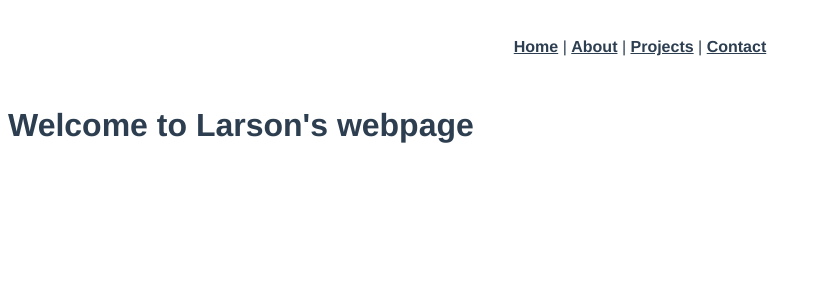
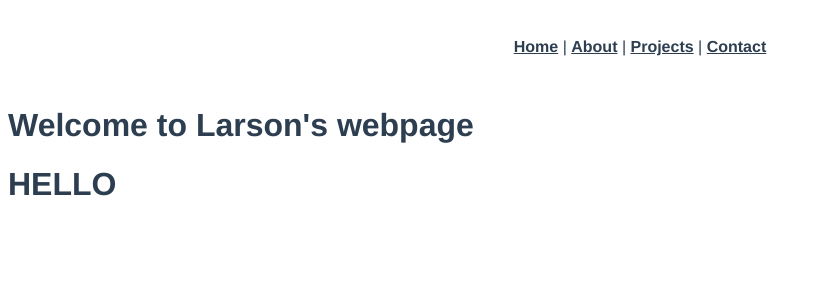
Before and after one commit to larson-carter/larson-carter.github.io, a Vue app: page / in a window 1280 px wide. Shown: the top 300 px of the page, without its empty margins (0-822 px from the left). Built offline with nearby package versions, Linux system fonts and the light colour scheme.

Commit message:
Update Favicon Start Footer
I updated the favicon and I created the proper footer components!

```diff
--- /dev/null
+++ b/src/components/FooterComponent.vue
@@ -0,0 +1,7 @@
+<template>
+<h1> HELLO </h1>
+</template>
+
+<style>
+
+</style>
--- a/src/views/Home.vue
+++ b/src/views/Home.vue
@@ -1,17 +1,20 @@
 <template>
   <div class="home">
-    <HelloWorld msg="Welcome to Larson's webpage"/>
+    <HomeComponent msg="Welcome to Larson's webpage"/>
+    <FooterComponent/>
   </div>
 </template>
 
 <script>
 // @ is an alias to /src
-import HelloWorld from '@/components/HomeComponent.vue'
+import HomeComponent from '@/components/HomeComponent.vue'
+import FooterComponent from '@/components/FooterComponent.vue'
 
 export default {
   name: 'Home',
   components: {
-    HelloWorld
+    HomeComponent,
+    FooterComponent
   }
 }
 </script>
```
Also changed, not shown: src/assets/logo.png (deleted), 1 other file (tests, documents, lock files or other folders).
